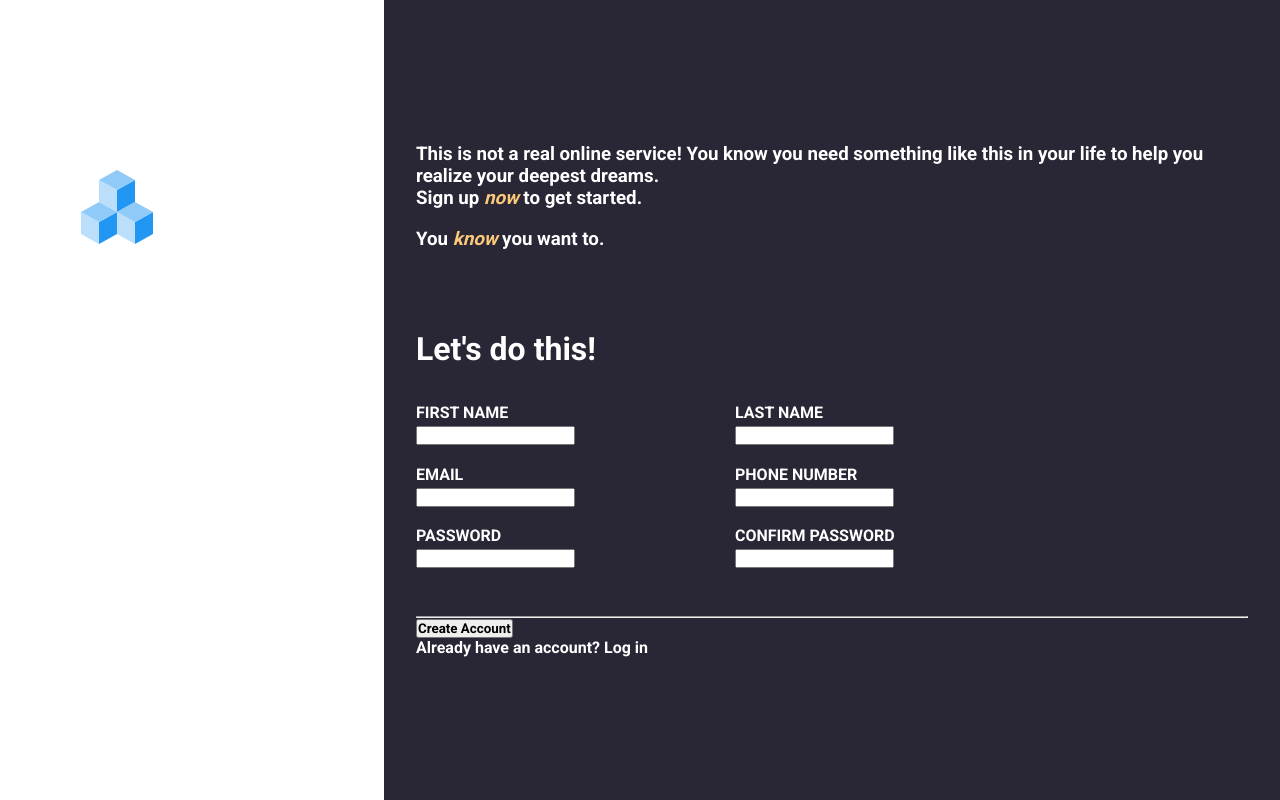
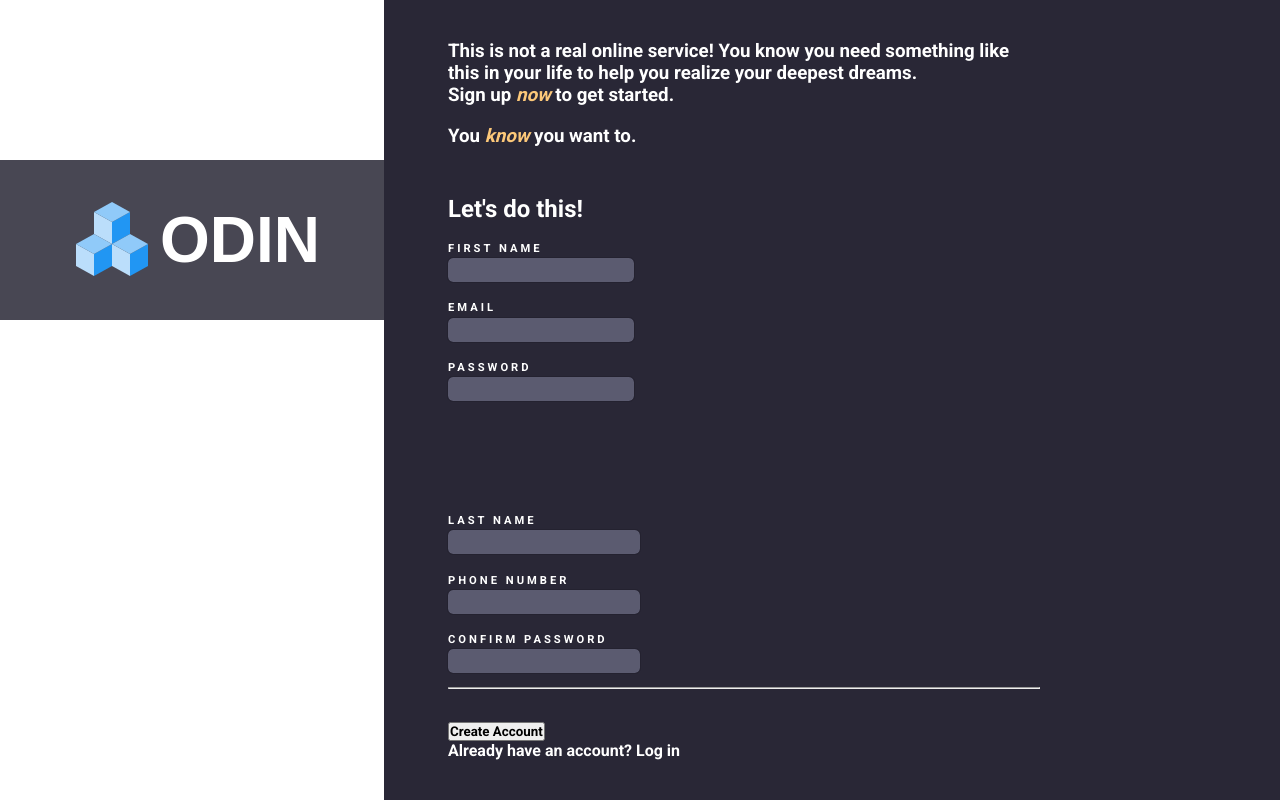
Before and after one commit to BZAgustin/signup-form, a plain HTML site: page index.html in a window 1280 px wide. Drawn offline with nearby package versions, Linux system fonts and the light colour scheme; a script that the page names is missing; a web font is replaced by a local one.

Commit message:
- Style input boxes

```diff
--- a/styles.css
+++ b/styles.css
@@ -1,4 +1,4 @@
-@import url('https://fonts.googleapis.com/css2?family=Roboto:wght@700&display=swap');
+@import url('https://fonts.googleapis.com/css2?family=Roboto:wght@700&family=Unbounded&display=swap');
 
 :root {
   box-sizing: border-box;
@@ -17,11 +17,18 @@ body {
 }
 
 .banner {
+  background-color: rgba(41, 39, 54, 0.85);
   display: flex;
+  justify-content: center;
   align-items: center;
   position: relative;
   font-size: 2rem;
   top: 20vh;
+  padding: 2rem;
+}
+
+.banner h1 {
+  font-family: 'Unbounded', sans-serif;
 }
 
 a {
@@ -36,10 +43,12 @@ em {
 .background {
   background-image: url(./assets/left-background.jpg);
   background-size: cover;
+  overflow: hidden;
+  position: relative;
   display: flex;
   flex-direction: column;
-  align-items: center;
   justify-content: space-between;
+  text-align: center;
   width: 30vw;
   height: 100vh;
   color: white;
@@ -50,6 +59,7 @@ em {
   display: flex;
   flex-direction: column;
   justify-content: center;
+  overflow: visible;
   width: 70vw;
   height: 100vh;
   color: white;
@@ -58,22 +68,23 @@ em {
 .wrapper {
   display: flex;
   flex-direction: column;
-  gap: 5rem;
-  padding: 6rem 2rem;
+  gap: 3rem;
+  padding: 6rem 4rem;
+  padding-right: 15rem;
 }
 
 fieldset {
   display: flex;
   flex-wrap: wrap;
   justify-content: flex-start;
-  gap: 10rem;
+  gap: 7rem;
   border: none;
-  padding: 2rem 0rem;
+  padding: 1rem 0rem;
   width: 70%;
 }
 
 legend {
-  font-size: 2rem;
+  font-size: 1.5rem;
 }
 
 col {
@@ -83,8 +94,26 @@ col {
 label {
   display: block;
   margin: 0.2rem 0;
+  font-size: 0.7rem;
+  letter-spacing: 3px;
 }
 
 input {
+  outline: 1px solid rgb(36, 34, 48);
+  background-color: rgb(91, 91, 112);
+  border: 0px #9b9da1;
+  width: 120%;
+  height: 15%;
+  border-radius: 5px;
   margin-bottom: 1rem;
 }
+
+input:focus {
+  outline: 1px solid rgb(255, 132, 50);
+  box-shadow: 3px 3px 5px rgb(31, 31, 31);
+  box-sizing: border-box;
+}
+
+hr {
+  margin-bottom: 2rem;
+}
```
